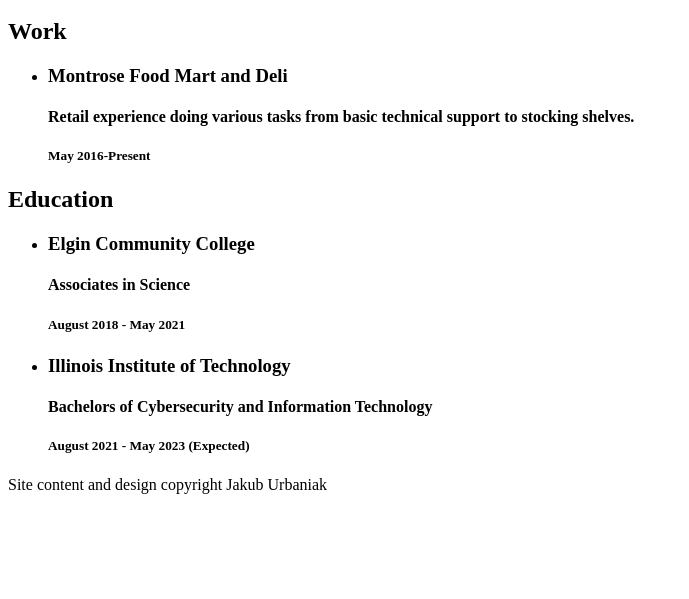
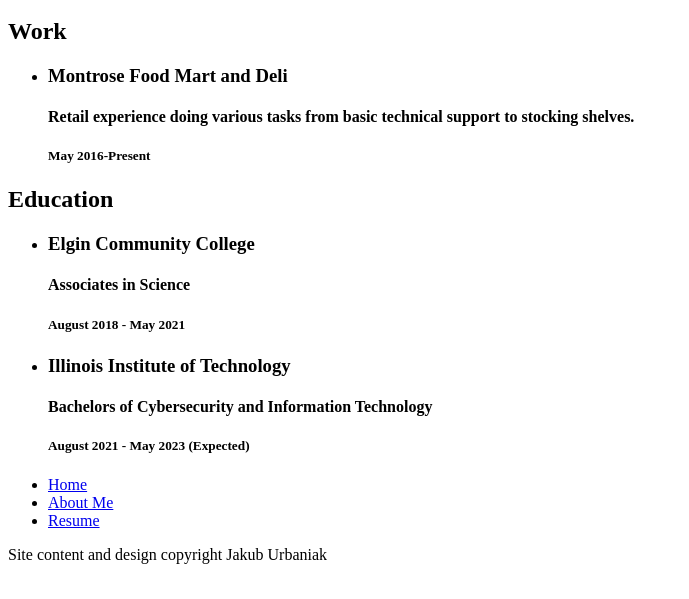
Before and after one commit to JakubUrbaniak/MyWebsite, a plain HTML site: page resume/index.html in a window 1280 px wide. Shown: the part 201-800 px from the top of the page, without its empty margins (0-689 px from the left). Drawn offline with Linux system fonts and the light colour scheme.

Commit message:
Add navigation to all three pages of the webiste

```diff
--- a/resume/index.html
+++ b/resume/index.html
@@ -87,6 +87,25 @@
                         </ul>
                 </section>
             </article>
+            <nav id="navigation">
+                <ul>
+                    <li>
+                        <a href="home/">
+                            Home
+                        </a>
+                    </li>
+                    <li>
+                        <a href="about/">
+                            About Me
+                        </a>
+                    </li>
+                    <li>
+                        <a href="resume/">
+                            Resume
+                        </a>
+                    </li>
+                </ul>
+            </nav>
         </main>
         <footer>
             <p>Site content and design copyright Jakub Urbaniak</p>
```
